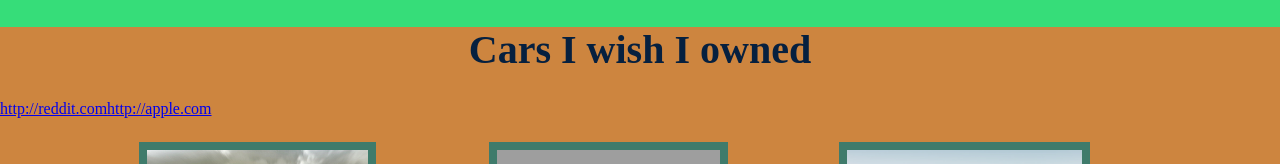
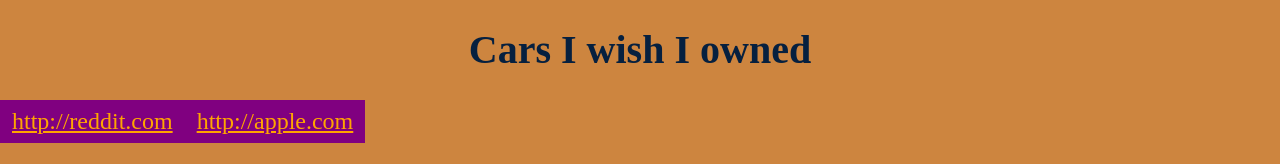
Before and after one commit to Anthony-Moss/image-gallery-webpage, a plain HTML site: page index.html in a window 1280 px wide. Shown: the top 164 px of the page. Drawn offline with nearby package versions, Linux system fonts and the light colour scheme; grey boxes are pictures that could not be loaded.

Commit message:
styles the new nav links added with js

```diff
--- a/stylesheets/index.css
+++ b/stylesheets/index.css
@@ -2,7 +2,7 @@
 html {
     box-sizing: border-box;
     color: rgb(6, 32, 63);
-    background-color: rgb(54, 221, 121);
+    /* background-color: rgb(54, 221, 121); */
 }
   *, *:before, *:after {
     box-sizing: inherit;
@@ -84,6 +84,16 @@ html, body {
     align-items: center;
 }
 
+.nav-links a{
+    color:orange;
+    font-size: 24px;
+    display:inline-block;
+    padding: 8px 12px;
+    background: purple;
+}
+
+
+
 @media screen and (min-width: 500px) {
     body {
         background: red;
```
